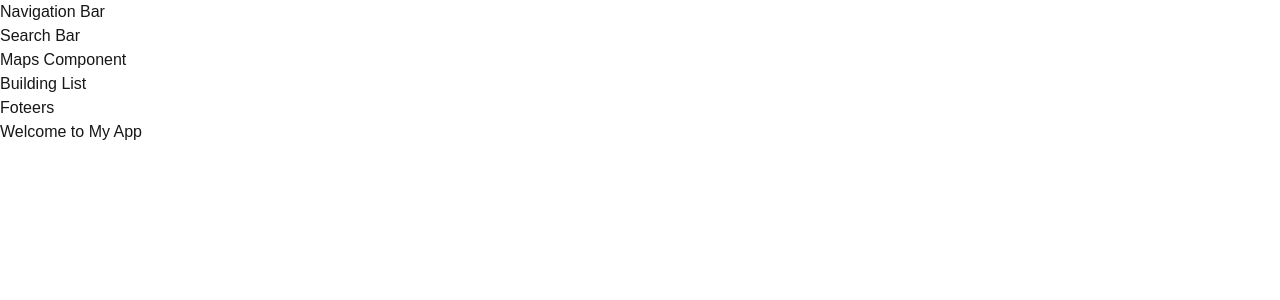
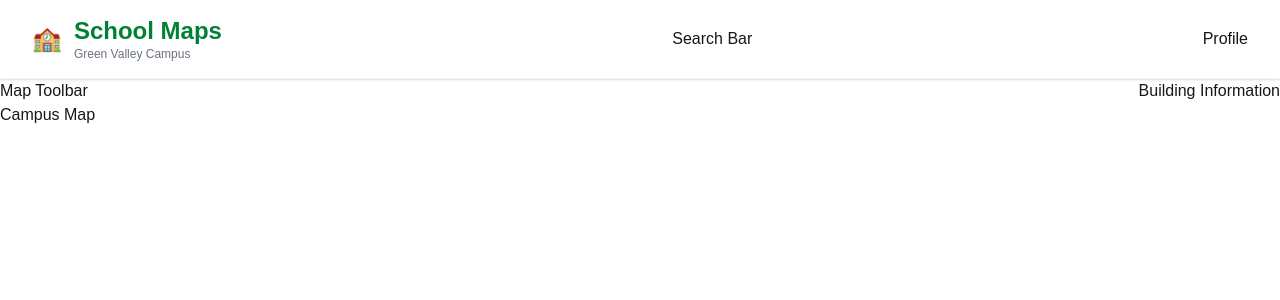
Before and after one commit to JmCoffee-code/school-navigation-system, a Next.js app in the folder my-app/: page / in a window 1280 px wide. Shown: the top 300 px of the page. Built offline with nearby package versions, Linux system fonts and the light colour scheme.

Commit message:
new Changes by jm

```diff
--- a/my-app/app/page.tsx
+++ b/my-app/app/page.tsx
@@ -1,19 +1,21 @@
-import NavigationBar from "@/components/NavigationBar";
-import Search from "@/components/Search";
-import Maps from "@/components/Maps";
-import BuildingList from "@/components/BuildingList"
-import Footers from "@/components/Footers";
+import NavigationBar from "@/components/layout/NavigationBar";
+import MapToolbars from "@/components/Map/MapToolbars";
+import CampusMaps from "@/components/Map/CampusMaps";
+import BuildingInfos from "@/components/Map/BuildingInfos";
 
 export default function Home() {
   return (
-    <main>
+    <>
       <NavigationBar />
-      <Search />
-      <Maps />
-      <BuildingList />
-      <Footers />
 
-      <h1>Welcome to My App</h1>
-    </main>
+      <main className="flex">
+        <div className="flex-1">
+          <MapToolbars />
+          <CampusMaps />
+        </div>
+
+        <BuildingInfos />
+      </main>
+    </>
   );
 }
--- a/my-app/components/BuildingList.tsx
+++ /dev/null
@@ -1,8 +0,0 @@
-
-export default function BuildingList() {
-    return (
-        <div>
-            Building List
-        </div>
-    )
-}
--- /dev/null
+++ b/my-app/components/Map/BuildingInfos.tsx
@@ -0,0 +1,8 @@
+
+export default function BuildingInfos() {
+    return (
+        <div>
+            Building Information
+        </div>
+    );
+}
--- /dev/null
+++ b/my-app/components/Map/CampusMaps.tsx
@@ -0,0 +1,9 @@
+
+export default function CampusMaps() {
+    return (
+        <div>
+            Campus Map
+        </div>
+
+    );
+}
--- /dev/null
+++ b/my-app/components/Map/MapToolbars.tsx
@@ -0,0 +1,9 @@
+
+export default function MapToolbars() {
+    return (
+        <div>
+            Map Toolbar
+        </div>
+
+    );
+}
--- a/my-app/components/Maps.tsx
+++ /dev/null
@@ -1,8 +0,0 @@
-
-export default function Maps() {
-    return (
-        <div>
-            Maps Component
-        </div>
-    )
-}
--- a/my-app/components/NavigationBar.tsx
+++ /dev/null
@@ -1,8 +0,0 @@
-
-export default function NavigationBar() {
-  return (
-    <nav>
-        Navigation Bar
-    </nav>
-  );
-}
--- a/my-app/components/Search.tsx
+++ /dev/null
@@ -1,8 +0,0 @@
-
-export default function Search() {
-    return (
-        <div>
-            Search Bar
-        </div>
-    )
-}
--- /dev/null
+++ b/my-app/components/layout/NavigationBar.tsx
@@ -0,0 +1,21 @@
+
+export default function NavigationBar() {
+  return (
+    <header className="sticky top-0 z-50 bg-white shadow-sm border-b border-gray-100">
+      <nav className="flex justify-between items-center px-8 py-4">
+
+        <div className="flex items-center gap-3">
+          <div className="text-2xl">🏫</div>
+          <div>
+            <h1 className="text-2xl font-bold text-green-700 leading-tight"> School Maps </h1>
+            <p className="text-xs text-gray-500">  Green Valley Campus  </p>
+          </div>
+        </div>
+
+        <div> Search Bar </div>
+        <div> Profile </div>
+
+      </nav>
+    </header>
+  );
+}
```
Also changed, not shown: my-app/components/layout/Footers.tsx (renamed from my-app/components/Footers.tsx).
